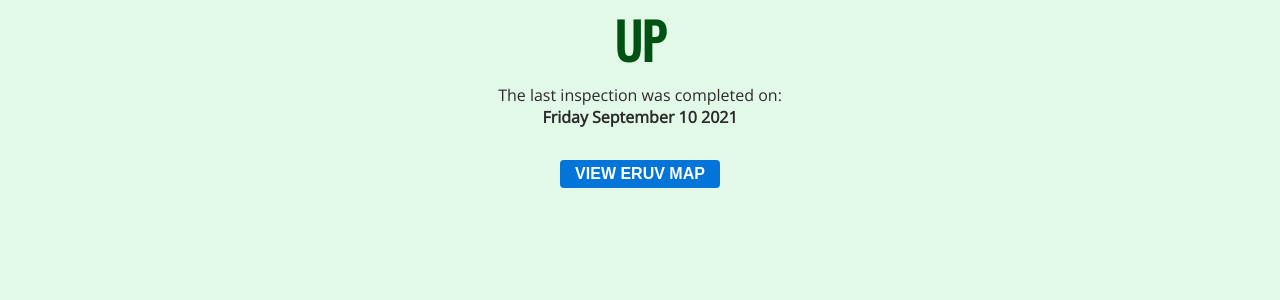
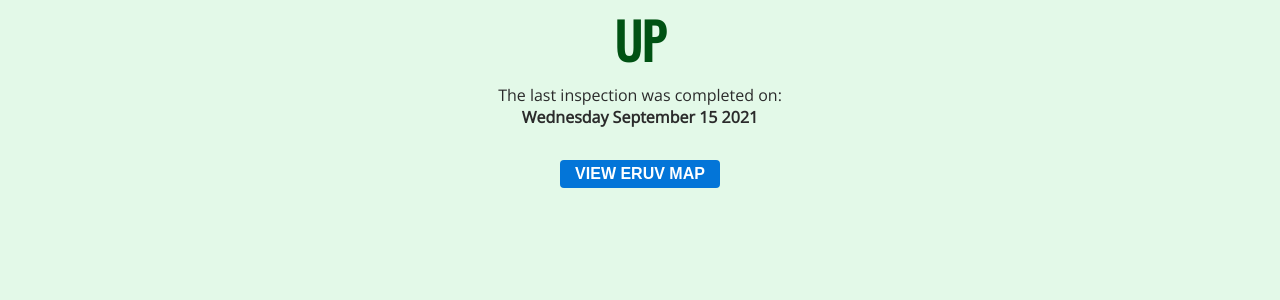
Before and after one commit to MisterGlass/eiruv, a Jekyll site: the page built from docs/index.md, in a window 1280 px wide. Shown: the part 132-432 px from the top of the page. Built offline with Jekyll 4.4.1, drawn with Linux system fonts in a browser that asks for light colours; our own code applies the rules of GitHub Pages for plain Markdown files.

Commit message:
Update eruv_status.yml

```diff
--- a/docs/_data/eruv_status.yml
+++ b/docs/_data/eruv_status.yml
@@ -1,3 +1,3 @@
 status: "Up"
-date: "Friday September 10 2021"
+date: "Wednesday September 15 2021"
 details: ""
```
